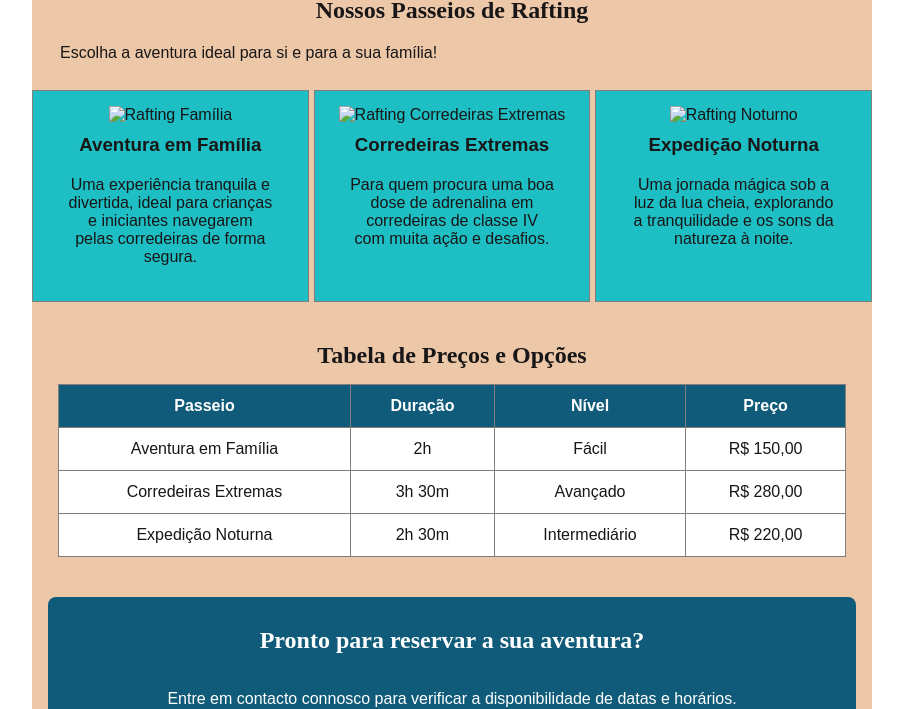
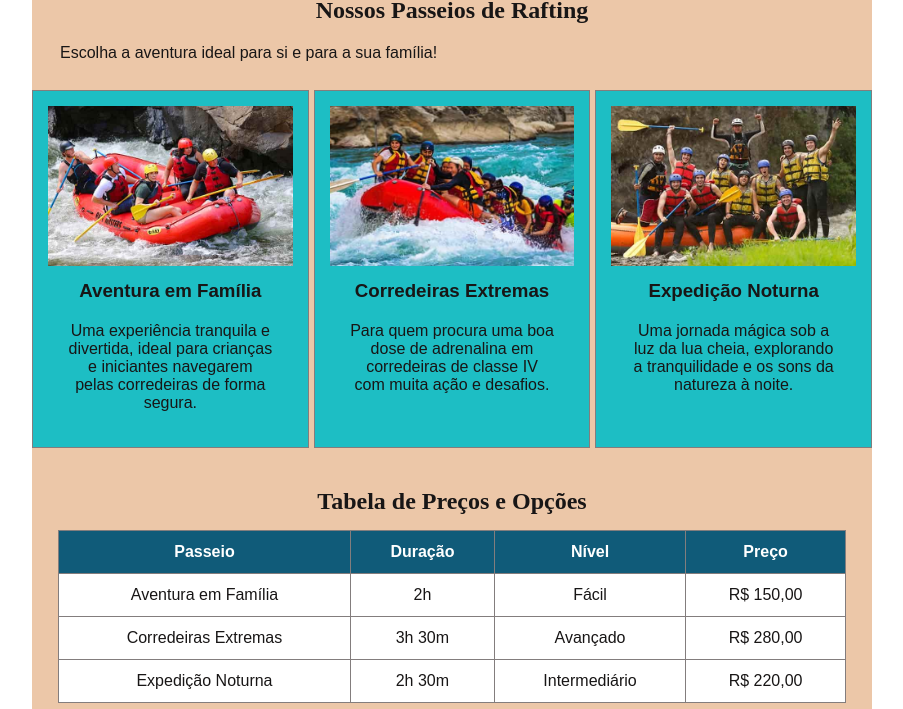
Before and after one commit to miguelman86/wdd130, a plain HTML site: page wwr/passeios.html in a window 1280 px wide. Shown: the part 111-820 px from the top of the page, without its empty margins (188-1091 px from the left). Drawn offline with Linux system fonts and the light colour scheme.

Commit message:
tarefa semana 6 correçao link imagens

```diff
--- a/wwr/passeios.html
+++ b/wwr/passeios.html
@@ -28,20 +28,20 @@
         <!-- Grade com descrições detalhadas e imagens -->
         <section class="passeios-grid">
             <article class="card-passeio">
-                <img src="imagens/rafting19_600.jpg" alt="Rafting Família">
+                <img src="imagens/rafting19_6001.jpg" alt="Rafting Família">
                 <h3>Aventura em Família</h3>
                 <p>Uma experiência tranquila e divertida, ideal para crianças e iniciantes navegarem pelas corredeiras de forma
                     segura.</p>
             </article>
 
             <article class="card-passeio">
-                <img src="imagens/rafting18_600(1).jpg" alt="Rafting Corredeiras Extremas">
+                <img src="imagens/rafting18_600.jpg" alt="Rafting Corredeiras Extremas">
                 <h3>Corredeiras Extremas</h3>
                 <p>Para quem procura uma boa dose de adrenalina em corredeiras de classe IV com muita ação e desafios.</p>
             </article>
 
             <article class="card-passeio">
-                <img src="imagens/rafting59_600.jpg" alt="Rafting Noturno">
+                <img src="imagens/rafting59_600(1).jpg" alt="Rafting Noturno">
                 <h3>Expedição Noturna</h3>
                 <p>Uma jornada mágica sob a luz da lua cheia, explorando a tranquilidade e os sons da natureza à noite.</p>
             </article>
```
